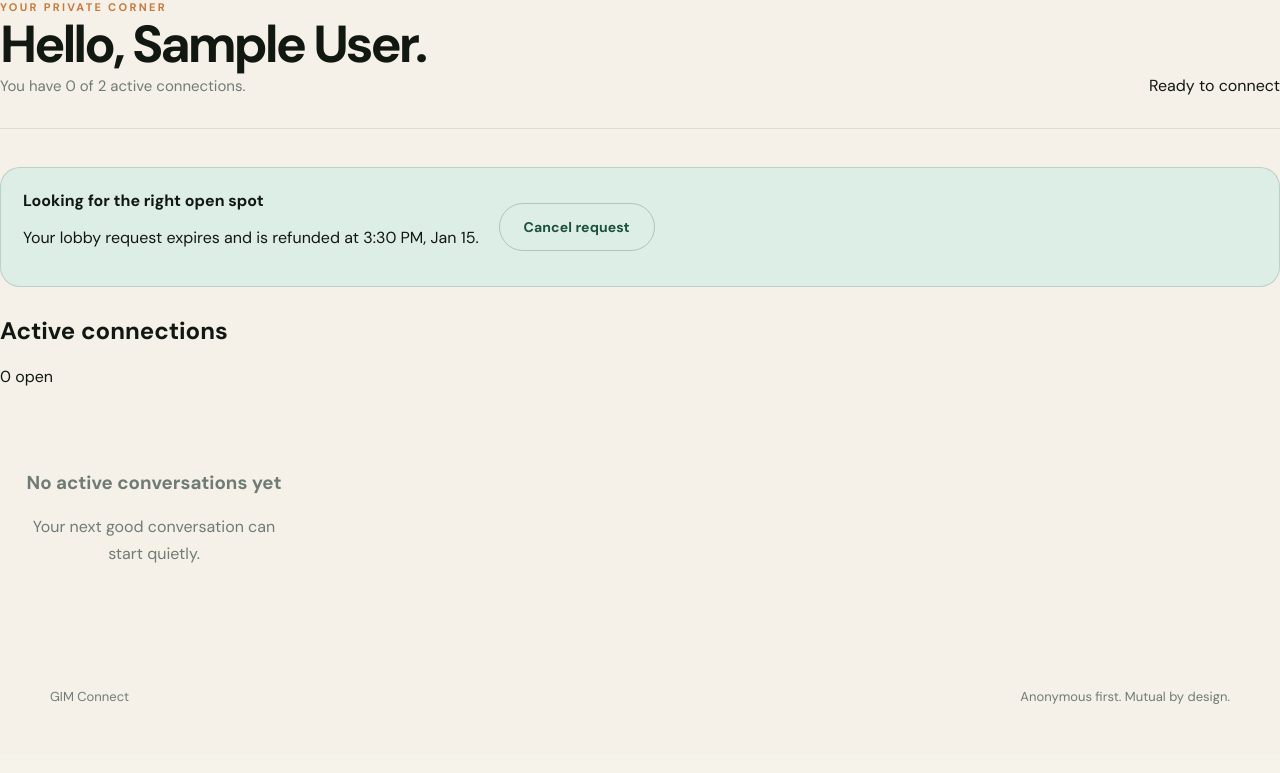
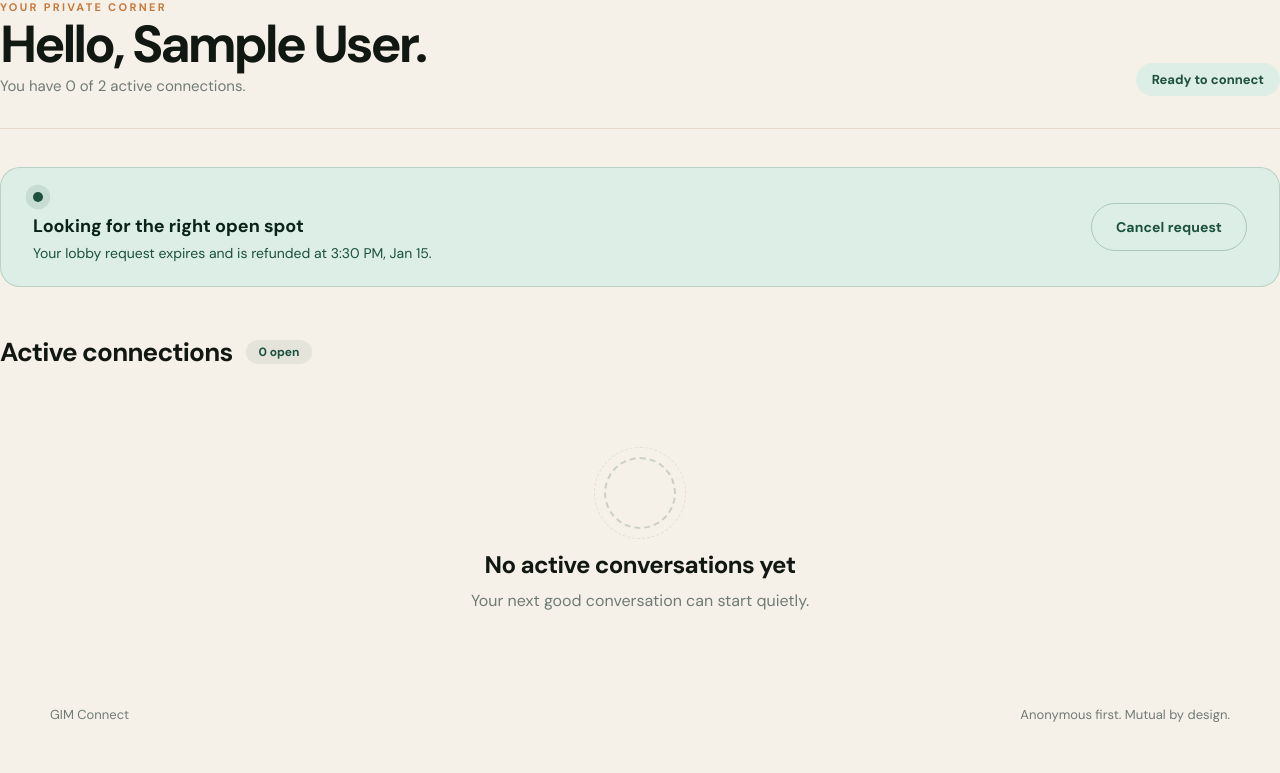
Before and after one commit to hraj065-blip/GIMconnect, a Django app: page /app/ in a window 1280 px wide. Shown: the part 76-849 px from the top of the page. Before the commit the page ends 780 px from the top, so only its background shows below. Run offline with Django 5.2, Linux system fonts and the light colour scheme; a user stored in the database is signed in; tables that the repository leaves empty hold one stand-in row (values such as "Sample post"); data that the repository does not hold is empty; some web fonts are replaced.

Commit message:
Refactor app.css with layout and style updates
Updated styles in app.css, including adjustments to layout, padding, and new components such as .status-pill and .verification-panel.

```diff
--- a/static/connect/app.css
+++ b/static/connect/app.css
@@ -296,7 +296,6 @@ button {
   box-shadow: 0 18px 44px rgba(199, 122, 61, .36);
 }
 
-/* Secondary action is now a plain text link — no competing button weight */
 .text-link {
   color: rgba(255, 244, 225, .96);
   font-weight: 600;
@@ -533,7 +532,6 @@ button {
   box-shadow: var(--shadow);
 }
 
-/* Icon glyph replaces "01 / 02 / 03" numbers */
 .feature-glyph {
   width: 52px;
   height: 52px;
@@ -644,7 +642,6 @@ button {
   color: white;
 }
 
-/* Staggered fade-in for chat bubbles */
 @keyframes bubble-in {
   from { opacity: 0; transform: translateY(8px); }
   to   { opacity: 1; transform: translateY(0); }
@@ -700,7 +697,6 @@ button {
   box-shadow: 0 20px 54px rgba(143, 77, 35, .08);
 }
 
-/* Featured card: "She sees him first" gets rose-pine treatment */
 .safety-card.featured {
   background:
     linear-gradient(145deg, rgba(28, 80, 63, .95), rgba(8, 35, 25, .98)),
@@ -765,7 +761,6 @@ button {
   margin-top: 32px;
 }
 
-/* Timeline replaces disconnected flow-cards */
 .reveal-timeline {
   position: relative;
   display: flex;
@@ -883,7 +878,6 @@ button {
   max-width: 720px;
 }
 
-/* Redesigned contrast items: icon ✕ + text */
 .contrast-list {
   margin-top: 38px;
   display: grid;
@@ -1251,7 +1245,7 @@ button {
   line-height: 1.55;
 }
 
-/* ─────────────────────────── DASHBOARD ─────────────────────────── */
+/* ─────────────────────────── DASHBOARD (UPGRADED) ─────────────────────────── */
 
 .dashboard-shell {
   max-width: 1100px;
@@ -1282,22 +1276,156 @@ button {
   font-size: 15px;
 }
 
+.status-pill {
+  padding: 8px 16px;
+  border-radius: 999px;
+  background: rgba(184, 93, 99, .12);
+  color: var(--rose);
+  font-size: 13px;
+  font-weight: 700;
+  white-space: nowrap;
+}
+
+.status-pill.ready {
+  background: var(--pine-soft);
+  color: var(--pine);
+}
+
+.verification-panel {
+  display: flex;
+  gap: 20px;
+  align-items: center;
+  justify-content: space-between;
+  padding: 24px 32px;
+  border: 1px solid rgba(199, 122, 61, .22);
+  border-radius: 20px;
+  background: var(--ember-soft);
+  margin-bottom: 32px;
+}
+
+.verification-panel h2 {
+  margin: 0 0 4px;
+  font-size: 20px;
+  letter-spacing: -.5px;
+  color: var(--ink);
+}
+
+.check-list {
+  display: flex;
+  gap: 18px;
+  flex-wrap: wrap;
+  margin: 0 auto;
+}
+
+.check-list span {
+  display: flex;
+  align-items: center;
+  gap: 8px;
+  font-size: 14px;
+  color: var(--ember-dark);
+}
+
+.check-list span::before {
+  content: "";
+  width: 8px;
+  height: 8px;
+  border-radius: 50%;
+  background: rgba(199, 122, 61, .35);
+}
+
+.check-list span.done {
+  color: var(--ink);
+  font-weight: 700;
+}
+
+.check-list span.done::before {
+  background: var(--ember);
+}
+
+.request-panel {
+  display: flex;
+  gap: 24px;
+  align-items: center;
+  justify-content: space-between;
+  padding: 24px 32px;
+  border: 1px solid rgba(28, 80, 63, .18);
+  border-radius: 20px;
+  background: var(--pine-soft);
+  margin-bottom: 32px;
+}
+
+.request-panel > div {
+  display: flex;
+  flex-direction: column;
+  gap: 6px;
+}
+
+.request-panel strong {
+  font-size: 18px;
+  color: var(--pine-dark);
+}
+
+.request-panel p {
+  margin: 0;
+  color: var(--pine);
+  font-size: 14px;
+}
+
+.pulse {
+  display: block;
+  width: 10px;
+  height: 10px;
+  border-radius: 50%;
+  background: var(--pine);
+  box-shadow: 0 0 0 0 rgba(28, 80, 63, 0.4);
+  animation: pulse-ring 2s infinite;
+  margin-bottom: 6px;
+}
+
+@keyframes pulse-ring {
+  0% { box-shadow: 0 0 0 0 rgba(28, 80, 63, 0.4); }
+  70% { box-shadow: 0 0 0 10px rgba(28, 80, 63, 0); }
+  100% { box-shadow: 0 0 0 0 rgba(28, 80, 63, 0); }
+}
+
+.section-title {
+  display: flex;
+  align-items: center;
+  gap: 14px;
+  margin: 48px 0 24px;
+}
+
+.section-title h2 {
+  margin: 0;
+  font-size: 26px;
+  letter-spacing: -0.8px;
+}
+
+.section-title span {
+  background: rgba(28, 80, 63, .08);
+  color: var(--pine);
+  padding: 4px 12px;
+  border-radius: 999px;
+  font-size: 12px;
+  font-weight: 700;
+}
+
 .connection-grid {
   display: grid;
-  grid-template-columns: repeat(auto-fill, minmax(300px, 1fr));
-  gap: 16px;
+  grid-template-columns: repeat(auto-fill, minmax(320px, 1fr));
+  gap: 18px;
 }
 
 .connection-card {
-  padding: 22px;
+  padding: 20px 24px;
   border: 1px solid var(--line);
   border-radius: 22px;
   background: rgba(255, 253, 248, .82);
   text-decoration: none;
   color: inherit;
   display: flex;
-  flex-direction: column;
-  gap: 12px;
+  align-items: center;
+  gap: 16px;
   transition: transform .2s ease, box-shadow .2s ease, border-color .2s ease;
 }
 
@@ -1307,117 +1435,125 @@ button {
   border-color: rgba(28, 80, 63, .22);
 }
 
-.connection-card-top {
-  display: flex;
-  justify-content: space-between;
-  align-items: center;
-}
-
-.anon-avatar {
-  width: 42px;
-  height: 42px;
+.anonymous-orb {
+  width: 48px;
+  height: 48px;
   border-radius: 50%;
   background: linear-gradient(135deg, var(--pine-soft), var(--ember-soft));
   display: grid;
   place-items: center;
   font-size: 18px;
   color: var(--pine);
-}
-
-.status-dot {
-  width: 8px;
-  height: 8px;
-  border-radius: 50%;
-  background: var(--muted);
-}
-
-.status-dot.active {
-  background: #3db87a;
-  box-shadow: 0 0 0 3px rgba(61, 184, 122, .18);
-}
-
-.connection-card h3 {
-  margin: 0;
-  font-size: 15px;
+  font-weight: 700;
+  flex-shrink: 0;
+  text-transform: uppercase;
+}
+
+.connection-card > div:not(.anonymous-orb) {
+  flex: 1;
+  min-width: 0;
+}
+
+.connection-card strong {
+  display: block;
+  font-size: 16px;
   letter-spacing: -.3px;
-}
-
-.connection-card .last-msg {
-  margin: 0;
-  color: var(--muted);
-  font-size: 13px;
+  color: var(--ink);
+  white-space: nowrap;
+  overflow: hidden;
+  text-overflow: ellipsis;
+}
+
+.connection-card p {
+  margin: 4px 0 0;
+  color: var(--muted);
+  font-size: 14px;
   line-height: 1.5;
+  white-space: nowrap;
   overflow: hidden;
-  display: -webkit-box;
-  -webkit-line-clamp: 2;
-  -webkit-box-orient: vertical;
-}
-
-.connection-card .meta {
-  display: flex;
-  justify-content: space-between;
-  align-items: center;
-  font-size: 11px;
-  color: var(--muted);
+  text-overflow: ellipsis;
+}
+
+.chevron {
+  color: var(--muted);
+  font-size: 22px;
+  font-weight: 300;
+  margin-left: auto;
+  transition: transform 0.2s ease, color 0.2s ease;
+}
+
+.connection-card:hover .chevron {
+  transform: translateX(4px);
+  color: var(--pine);
 }
 
 .empty-state {
   padding: 64px 24px;
   text-align: center;
   color: var(--muted);
-}
-
-.empty-state h2 {
-  margin: 16px 0 12px;
-  font-size: 28px;
-  letter-spacing: -.8px;
+  grid-column: 1 / -1;
+}
+
+.empty-state h3 {
+  margin: 16px 0 8px;
+  font-size: 24px;
+  letter-spacing: -.6px;
   color: var(--ink);
 }
 
 .empty-state p {
   max-width: 420px;
-  margin: 0 auto 28px;
-  line-height: 1.7;
-}
-
-.verification-panel {
-  display: flex;
-  gap: 20px;
+  margin: 0 auto;
+  line-height: 1.6;
+}
+
+.empty-rings {
+  width: 72px;
+  height: 72px;
+  margin: 0 auto 20px;
+  border-radius: 50%;
+  border: 2px dashed rgba(28, 80, 63, .2);
+  position: relative;
+}
+
+.empty-rings::before {
+  content: "";
+  position: absolute;
+  inset: -12px;
+  border: 1px dashed rgba(28, 80, 63, .1);
+  border-radius: 50%;
+}
+
+.history-list {
+  display: flex;
+  flex-direction: column;
+  gap: 10px;
+}
+
+.history-list a {
+  display: flex;
+  justify-content: space-between;
   align-items: center;
-  padding: 22px;
-  border: 1px solid rgba(199, 122, 61, .22);
-  border-radius: 20px;
-  background: var(--ember-soft);
-  margin-bottom: 32px;
-}
-
-.verification-panel svg {
-  flex-shrink: 0;
-  color: var(--ember-dark);
-}
-
-.verification-panel h3 {
-  margin: 0 0 4px;
-  font-size: 16px;
-  letter-spacing: -.3px;
-}
-
-.verification-panel p {
-  margin: 0;
+  padding: 18px 24px;
+  background: var(--paper);
+  border: 1px solid var(--line);
+  border-radius: 18px;
+  text-decoration: none;
+  color: var(--muted);
+  font-size: 14px;
+  transition: border-color .2s ease, transform .2s ease;
+}
+
+.history-list a:hover {
+  border-color: rgba(28, 80, 63, .3);
+  color: var(--ink);
+  transform: translateY(-2px);
+}
+
+.history-list time {
+  font-weight: 600;
+  color: var(--ink-soft);
   font-size: 13px;
-  color: var(--ember-dark);
-  line-height: 1.5;
-}
-
-.request-panel {
-  display: flex;
-  gap: 20px;
-  align-items: center;
-  padding: 22px;
-  border: 1px solid rgba(28, 80, 63, .18);
-  border-radius: 20px;
-  background: var(--pine-soft);
-  margin-bottom: 28px;
 }
 
 /* ─────────────────────────── CHAT SHELL ─────────────────────────── */
```
